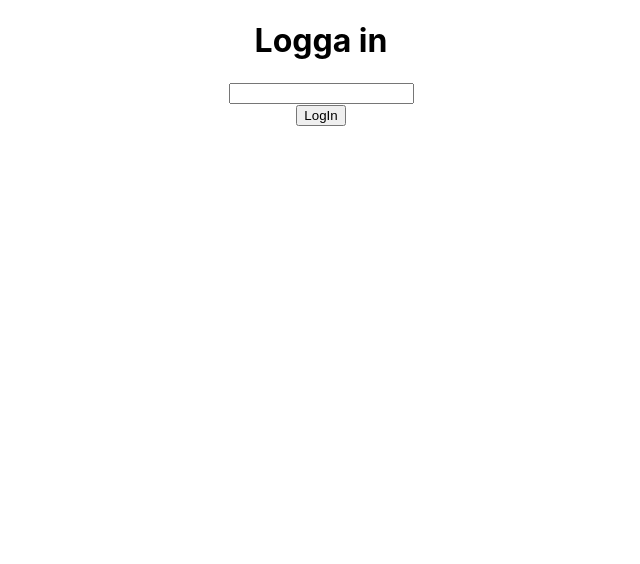
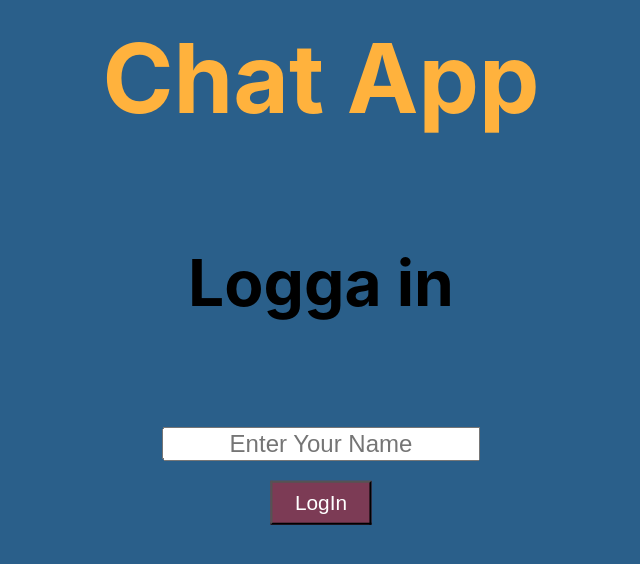
Before and after one commit to MohammedMotar00/mandatory-advanced-js1, a React (Create React App) app: page / in a window 1280 px wide. Shown: the top 564 px of the page, without its empty margins (319-959 px from the left). Built offline with nearby package versions, Linux system fonts and the light colour scheme.

Commit message:
Klarade av login valid, mellan 1 - 12

```diff
--- a/src/App.css
+++ b/src/App.css
@@ -2,37 +2,45 @@
   text-align: center;
 }
 
-.App-logo {
-  height: 40vmin;
-  pointer-events: none;
+
+/* Start of LogIn.js */
+
+.h1-chatApp {
+  font-size: 6rem;
+  color: rgb(255, 178, 61);
 }
 
-@media (prefers-reduced-motion: no-preference) {
-  .App-logo {
-    animation: App-logo-spin infinite 20s linear;
-  }
+.div-login {
+  height: 100vh;
+  background-color: rgb(42, 95, 138);
 }
 
-.App-header {
-  background-color: #282c34;
-  min-height: 100vh;
+.login-form {
   display: flex;
   flex-direction: column;
-  align-items: center;
-  justify-content: center;
-  font-size: calc(10px + 2vmin);
+  position: absolute;
+  top: 30%;
+  left: 50%;
+  transform: translate(-50%, -50%);
+}
+
+.h1-login {
+  font-size: 4rem;
+  color: linear-gradient(90deg, rgba(2,0,36,1) 0%, rgba(112,9,121,0.6814075972185749) 53%, rgba(0,212,255,1) 100%);
+}
+
+.input-form {
+  margin-top: 4rem;
+  font-size: 1.5rem;
+  text-align: center;
+}
+
+.button-login {
+  font-size: 1.3rem;
+  padding: 8px 1.4rem;
+  margin-top: 1.2rem;
+  background-color: rgba(255, 0, 0, 0.384);
   color: white;
 }
 
-.App-link {
-  color: #61dafb;
-}
-
-@keyframes App-logo-spin {
-  from {
-    transform: rotate(0deg);
-  }
-  to {
-    transform: rotate(360deg);
-  }
-}
+/* End of LogIn.js */
--- a/src/Components/Chat.js
+++ b/src/Components/Chat.js
@@ -14,12 +14,12 @@ class Chat extends Component {
             messages: [],
             convertUrl: []
         }
+
+        this.socket = io('http://3.120.96.16:3000');
     }
 
     componentDidMount() {
-        const socket = io('http://3.120.96.16:3000');
-
-        socket.on('messages', (data) => {
+        this.socket.on('messages', (data) => {
 
             this.setState({
                 messages: data
@@ -28,7 +28,7 @@ class Chat extends Component {
     }
 
     componentWillUnmount() {
-
+        this.socket.off();
     }
 
 
@@ -37,14 +37,13 @@ class Chat extends Component {
         const { username, messages } = this.state;
 
         let msg = messages.map(message => {
-
             return <p key={message.id}>{message.username}: <Linkify> {emojify(message.content)} </Linkify></p>;
         })
 
         return (
             <div>
                 {msg}
-                <UpdatedMessages username={username}/>
+                <UpdatedMessages socket={this.socket} username={username}/>
             </div>
         )
     }
--- a/src/Components/LogIn.js
+++ b/src/Components/LogIn.js
@@ -1,5 +1,6 @@
 import React, { Component } from 'react'
 import { Link } from 'react-router-dom'
+import '../App.css';
 
 class LogIn extends Component {
     constructor(props) {
@@ -21,13 +22,31 @@ class LogIn extends Component {
         let namn = this.state.value;
 
         return (
-            <form>
-                <h1>Logga in</h1>
-                <div><input type="text" value={this.state.value} onChange={this.setName.bind(this)}/></div>
-                <Link onClick={event => !this.state.value ? event.preventDefault() : null} to={"/chat/" + namn}>
-                    <button type="submit">LogIn</button>
-                </Link>
-            </form>
+            <div className="div-login">
+                <form className="login-form">
+                    <h1 className="h1-chatApp">Chat App</h1>
+                    <h1 className="h1-login">Logga in</h1>
+                    <div>
+                        <input
+                            placeholder="Enter Your Name"
+                            className="input-form"
+                            type="text"
+                            value={this.state.value}
+                            onChange={this.setName.bind(this)}
+                            minLength="1"
+                            maxLength="12"
+                        />
+                    </div>
+                    <Link onClick={event => {
+                        let valid = /^[a-z\d_-]{1,12}$/i.test(this.state.value);
+                        if (!valid) {
+                            event.preventDefault();
+                        }
+                    }} to={"/chat/" + namn}>
+                        <button className="button-login" type="submit">LogIn</button>
+                    </Link>
+                </form>
+            </div>
         )
     }
 }
--- a/src/Components/UpdatedMessages.js
+++ b/src/Components/UpdatedMessages.js
@@ -15,14 +15,17 @@ class UpdatedMessages extends Component {
     }
 
     componentDidMount() {
-        const socket = io('http://3.120.96.16:3000');
-
-        socket.on('new_message', (data) => {
+        this.props.socket.on('new_message', (data) => {
+            console.log(data)
             let msg = this.state.newMsg;
             msg.push(data);
 
             this.setState({newMsg: msg});
         })
+    }
+
+    componentWillUnmount() {
+        this.props.socket.off('new_message');
     }
 
 
```
